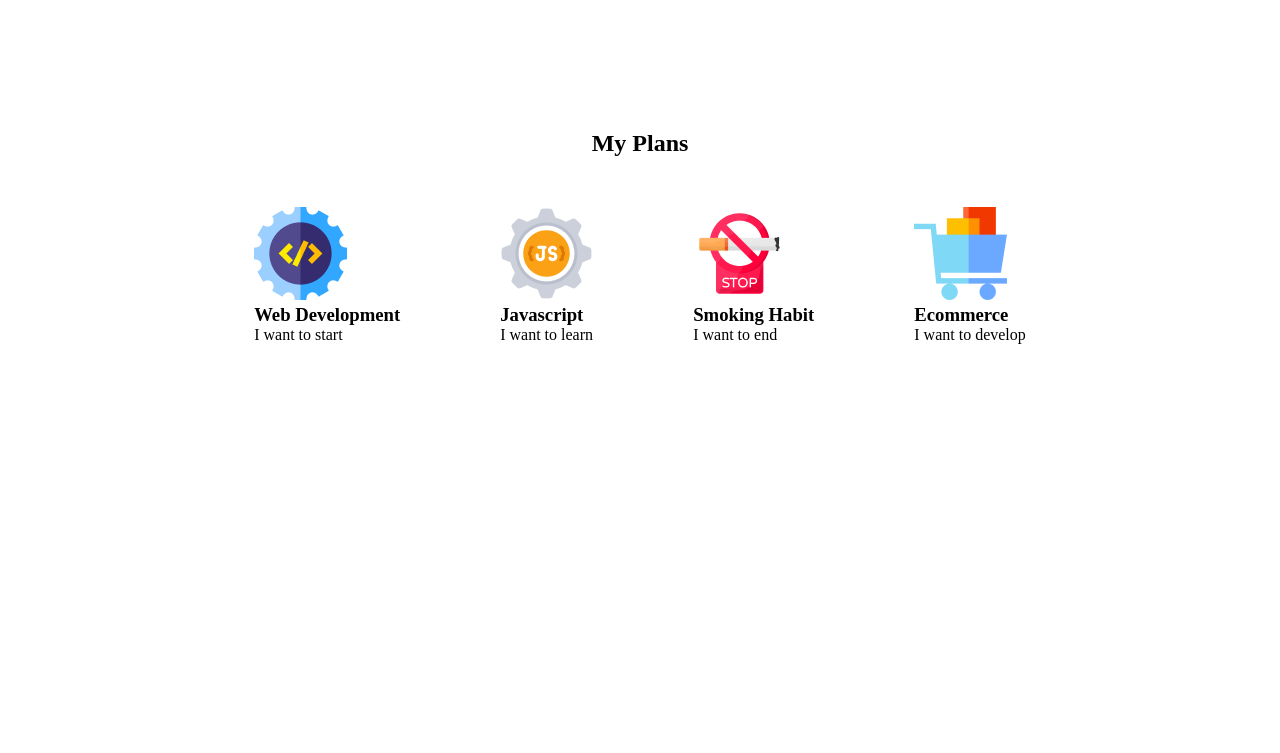
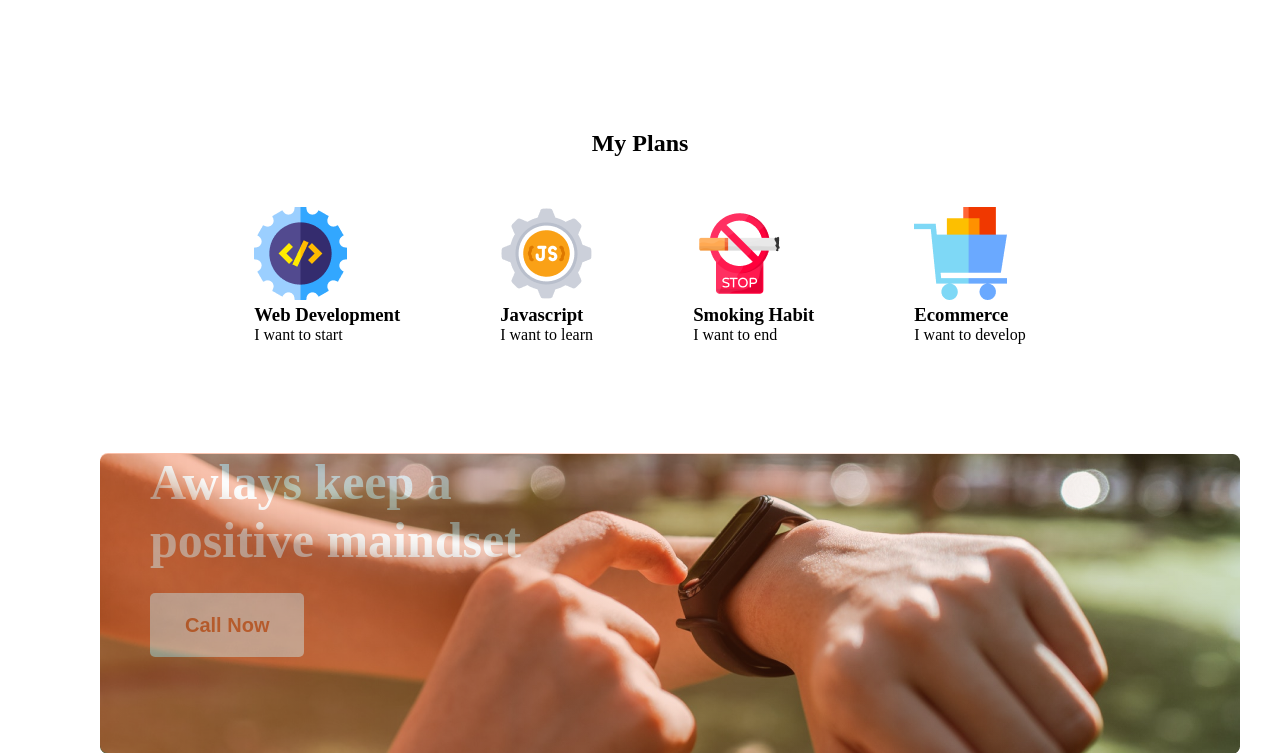
Before and after one commit to Rashadozzaman/my-first-project, a plain HTML site: page index.html in a window 1280 px wide. Shown: the part 1701-2454 px from the top of the page. Before the commit the page ends 2095 px from the top, so only its background shows below. Drawn offline with Linux system fonts and the light colour scheme; a web font is replaced by a local one.

Commit message:
added conteinar item

```diff
--- a/index.html
+++ b/index.html
@@ -16,8 +16,11 @@
                 <p>Lorem ipsum dolor sit amet consectetur adipisicing elit. Aliquam maxime distinctio consequuntur nam? In voluptatibus delectus, aut natus id numquam!</p>
                 <button class="btn-primary">Contact Us</button>
             </div>
+            </section>
+            </header>
+            <main>
         </section>
-        <!-- header banner  -->
+       <!-- main banner section  -->
         <section>
             <div class="banner">
                 <img src="images/person.png" alt="">
@@ -63,9 +66,16 @@
                             </div>
             </div>
         </section>
-    </header>
-    <main>
-
+        <!-- gradian and button style  -->
+        <section>
+            <div class="one">
+             <div class="section-item">
+                <h2 class="section-sub-item">Awlays keep a positive maindset</h2>
+                <button class="btn-sec">Call Now</button>
+                <div class="color-overlay"></div>
+            </div>
+            </div>
+        </section>
     </main>
     <footer>
 
--- a/styles/first.css
+++ b/styles/first.css
@@ -1,31 +1,35 @@
-*{
+* {
     margin: 0;
 
 }
-.section-contenar{
+
+.section-contenar {
     background-image: url(../images/banner/banner2.png);
     background-repeat: no-repeat;
     background-size: cover;
     padding: 2rem;
 
 }
+
 .section-title {
     font-family: Work sans-serif;
     text-align: right;
     margin: 216px 230px 365px 845px;
 }
-.section-sub-title{
+
+.section-sub-title {
     margin-bottom: 10px;
 }
 
 /* banner styles  */
 .banner {
     display: flex;
-    align-items:center;
+    align-items: center;
     margin: 0 200px;
 }
-.banner li{
-    list-style:;
+
+.banner li {
+    list-style: ;
 }
 
 .btn-primary {
@@ -39,17 +43,64 @@
     background: #F15B22;
     margin-top: 15px;
 }
-.section-titles{
+
+.section-titles {
     text-align: center;
     margin-top: 130px;
 }
-.skills-container{
+
+.skills-container {
     display: flex;
     justify-content: center;
 }
-.skills-container .skill{
+
+.skills-container .skill {
     margin: 50px;
 }
-.skill-description{
+
+.skill-description {}
+
+/* gradian style  */
+.one {
+    width: 1140px;
+    height: 300px;
+    background: url(../images/watch.png);
+    margin-left: 100px;
 
 }
+
+.section-item {
+    margin-top: 45px;
+}
+
+.section-sub-item {
+    font-weight: 700;
+    font-size: 50px;
+    color: #fff;
+    margin: 59px 617px 59px 64px;
+    text-align: left;
+    margin-left: 50px;
+    margin-bottom: 24px;
+
+}
+
+.btn-sec {
+    color: rgb(219, 79, 13);
+    font-weight: 700;
+    font-size: 20px;
+    border: 0;
+    padding: 18px 35px;
+    height: 64px;
+    border-radius: 5px;
+    background: #f8f5f4;
+    margin-left: 50px;
+
+}
+
+.section-item {
+    background: linear-gradient(90deg, #F15B22 0%, rgba(241, 91, 34, 0) 100%);
+    width: 1140px;
+    height: 300px;
+    border-radius: 8px;
+    opacity: .4;
+}
```
